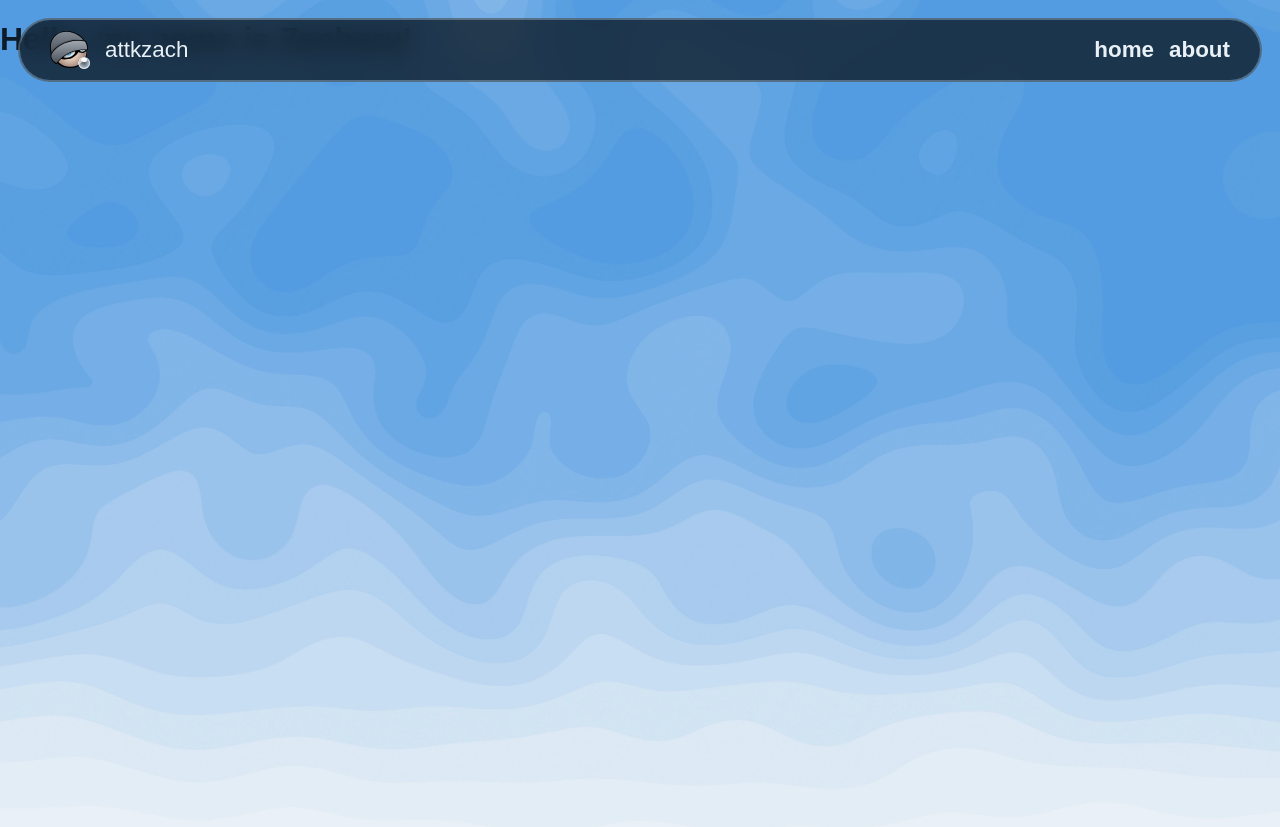
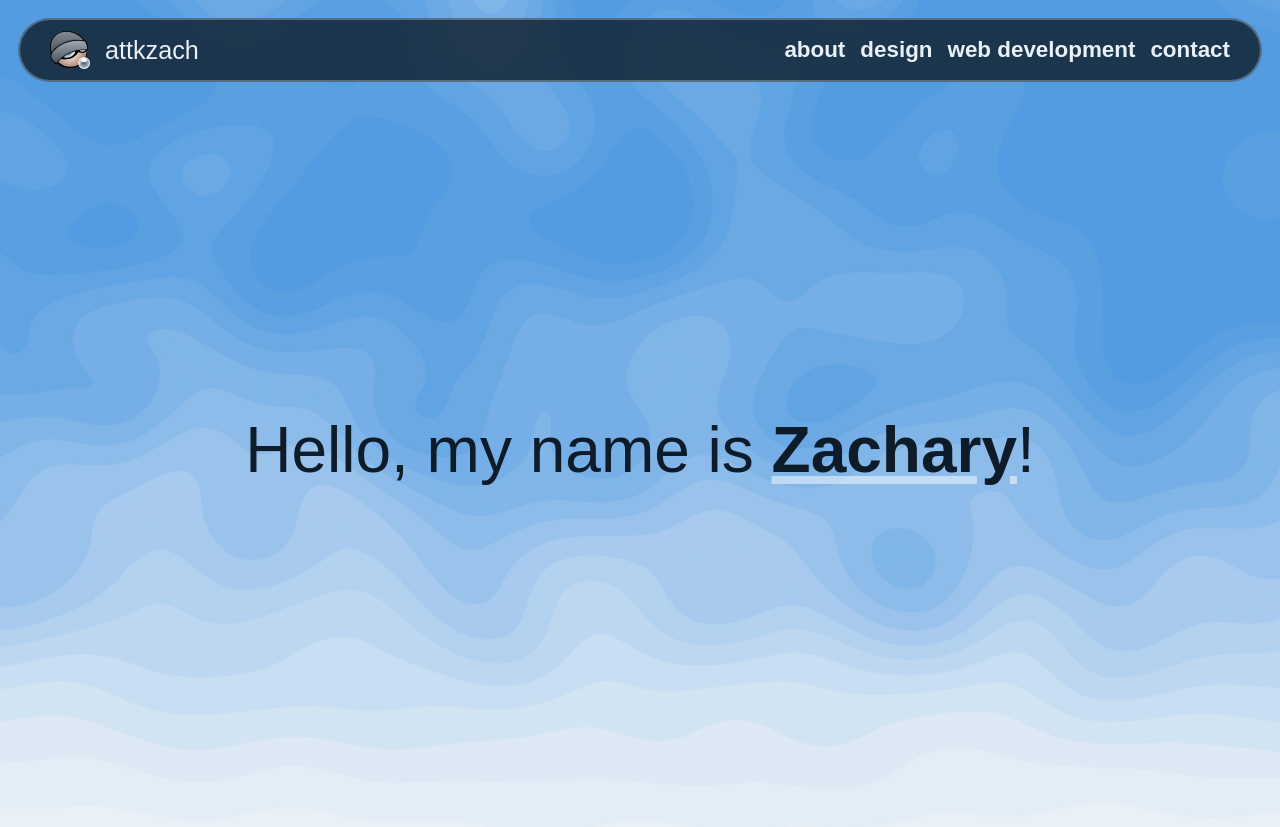
Before and after one commit to zfett/attkzach.gay, a Jekyll site: the page built from _pages/index.md, in a window 1280 px wide and 900 px high. Shown: the top 827 px of the window. Built offline with Jekyll 4.4.1, drawn with Linux system fonts in a browser that asks for light colours; some web fonts are replaced; some of the changed text lies outside the part shown.

Commit message:
design pass 2

```diff
--- a/_includes/header.html
+++ b/_includes/header.html
@@ -1,9 +1,11 @@
 <header id="global_headerContainer">
     <div id="header_contentWrap">
-        <a href="/"><div id="header_brandMark">attkzach</div></a>
+        <a href="#"><div id="header_brandMark">attkzach</div></a>
         <nav id="header_navContainer">
-            <a href="/" class="navItem">home</a>
             <a href="#about" class="navItem">about</a>
+            <a href="#graphic-design" class="navItem">design</a>
+            <a href="#web-dev" class="navItem">web development</a>
+            <a href="#contact" class="navItem">contact</a>
         </nav>
     </div>
 </header>
--- a/_layouts/index.html
+++ b/_layouts/index.html
@@ -1,6 +1,33 @@
 ---
 layout: default
 ---
-<div id="home_heroContainer">
-    <h1>Hello, my name is <span>Zachary</span>!</h1>
-</div>
+<section id="home_heroContainer">
+    <h1 id="hero_title">Hello, my name is <span>Zachary</span>!</h1>
+</section>
+<section>
+    <a name="about"></a>
+    <div class="home_sectionContent">
+        <h2>about me</h2>
+        <p>Hello, my name is Zachary and I am a graphic designer and web developer from the United States. My design style can be considered abstract as I like to experiment with shapes, color, and texture. When it comes to web design, I prefer simplicity and accessibility. Websites should serve a functional purpose and design shouldn't trump that purpose.</p>
+    </div>
+</section>
+<section>
+    <a name="graphic-design"></a>
+    <div class="home_sectionContent">
+        <h2>graphic design</h2>
+        <p>I've been making graphic art for close to a decade. In this time, I've evolved my style to include complex texturing, a large gamut of colors, and an abstract composition. I use Adobe Photoshop exclusively for my art. However, I am skilled at using Illustrator, After Effects, and Blender.</p>
+        <p><a href="https://www.behance.net/fetters" target="_blank">View my Behance</a></p>
+    </div>
+</section>
+<section>
+    <a name="web-dev"></a>
+    <div class="home_sectionContent">
+        <h2>web development</h2>
+    </div>
+</section>
+<section>
+    <a name="contact"></a>
+    <div class="home_sectionContent">
+        <h2>contact me</h2>
+    </div>
+</section>
--- a/assets/main.css
+++ b/assets/main.css
@@ -4,11 +4,12 @@
 /*variables*/
 :root {
     /*colors*/
-    --c_brandBlue: rgb(82, 156, 224);
+    --c_brandBlue: rgb(45, 155, 255);
     --c_pageBackground: rgb(233, 240, 246);
     --c_pageTextNormal: rgb(14, 28, 41);
+    --c_pageTextLight: rgb(94, 108, 121);
     --c_pageTextLink: var(--c_brandBlue);
-    --c_pageTextLinkHover: rgb(42, 116, 184);
+    --c_pageTextLinkHover: rgb(5, 115, 215);
     --c_headerBackground: rgba(14, 28, 41, .8);
     --c_headerBorder: rgba(84, 98, 111, .8);
 
@@ -23,16 +24,17 @@
 /*global elements*/
 ::selection {
     background: var(--c_brandBlue);
-    color: var(--c_pageBackground);
+    color: var(--c_pageTextNormal);
 }
 
 html {
     background: var(--c_pageBackground);
     color: var(--c_pageTextNormal);
+    scroll-behavior: smooth;
 }
 
 body {
-    font-size: 16px;
+    font-size: 18px;
     font-family: var(--f_regular);
     margin: 0 auto;
 }
@@ -45,7 +47,25 @@
 
 a:hover { color: var(--c_pageTextLinkHover) }
 
-/*header.html*/
+p {
+    margin: 0 0 1em 0;
+    line-height: 1.5em;
+    font-size: 1.4em;
+}
+
+p:last-of-type { margin: 0 }
+
+h2 {
+    position: relative;
+    display: block;
+    margin: 0 0 1rem 0;
+    font-size: 4rem;
+    line-height: 1em;
+    opacity: .5;
+    font-family: var(--f_heading);
+    letter-spacing: -3px;
+}
+
 #global_headerContainer {
     position: fixed;
     display: block;
@@ -58,6 +78,7 @@
     background: var(--c_headerBackground);
     backdrop-filter: blur(10px);
     z-index: 1000;
+    animation: global_headerContainer 1s 1s 1 ease-in-out backwards;
 }
 
 #header_contentWrap {
@@ -106,13 +127,126 @@
 #header_brandMark:hover,
 #header_navContainer .navItem:hover { opacity: .75 }
 
-/*index.html*/
-#home_heroContainer {
+section {
     position: relative;
     display: block;
     width: 100vw;
     height: 100vh;
-    background: url("/assets/image/pageBackground.webp")
-                no-repeat bottom center/cover;
-    overflow: hidden;
+    background-position: center;
+    background-size: cover;
+    background-repeat: no-repeat;
 }
+
+section a[name] {
+    font-size: 0;
+    line-height: 0;
+    margin: 0;
+}
+
+section::after {
+    content: "";
+    position: absolute;
+    display: block;
+    width: 100%;
+    height: 60px;
+    top: 0;
+    left: 0;
+    z-index: 1;
+}
+
+section:nth-of-type(even):not(:nth-of-type(2)) {
+    background: var(--c_pageBackground);
+    padding-top: 80px;
+}
+
+section:nth-of-type(odd):not(#home_heroContainer) {
+    background: var(--c_pageTextNormal);
+    padding-top: 80px;
+    color: var(--c_pageBackground);
+}
+
+section:nth-of-type(even):not(:nth-of-type(2))::after {
+    background: url("/assets/image/sectionSeparatorDark.svg")
+                repeat-x top center/contain;
+}
+
+section:nth-of-type(odd):not(#home_heroContainer)::after {
+    background: url("/assets/image/sectionSeparatorLight.svg")
+                repeat-x top center/contain;
+}
+
+section:nth-of-type(even) { text-align: left }
+section:nth-of-type(odd) { text-align: right }
+
+#home_heroContainer { background: url("/assets/image/pageBackground.webp")
+                      no-repeat bottom center/cover }
+
+#home_heroContainer:after {
+    content: "";
+    position: absolute;
+    display: block;
+    width: 100%;
+    height: 100%;
+    top: 0;
+    left: 0;
+    background: var(--c_pageBackground);
+    animation: home_heroContainer 1s 0s 1 ease-in-out forwards;
+    z-index: 0;
+}
+
+#hero_title {
+    position: absolute;
+    display: inline-block;
+    width: calc(100% - 180px);
+    top: 50%;
+    left: 50%;
+    transform: translate(-50%, -50%);
+    font-size: 4rem;
+    line-height: 1em;
+    margin: 0;
+    font-weight: normal;
+    text-align: center;
+    animation: hero_title 1s 1s 1 ease-in-out backwards;
+    z-index: 1;
+}
+
+#hero_title span {
+    text-decoration: underline;
+    text-decoration-color: rgba(255, 255, 255, .5);
+    text-decoration-thickness: 8px;
+    font-weight: bold;
+}
+
+.home_sectionContent {
+    position: absolute;
+    display: block;
+    top: 50%;
+    left: 50%;
+    transform: translate(-50%, -50%);
+    max-width: calc(var(--bp_wide) - 80px);
+    margin: 0;
+    padding: 40px;
+    width: calc(100% - 80px);
+}
+
+/*keyframes*/
+@keyframes global_headerContainer {
+    from { top: -80px }
+    to { top: 20px }
+}
+
+@keyframes hero_title {
+    from {
+        transform: translate(-50%, calc(-50% + 4rem));
+        opacity: 0;
+    }
+    to {
+        transform: translate(-50%, -50%);
+        opacity: 1;
+    }
+}
+
+@keyframes home_heroContainer {
+    from { opacity: 1 }
+    to { opacity: 0 }
+}
```
Also changed, not shown: assets/image/sectionSeparatorDark.svg (added), assets/image/sectionSeparatorLight.svg (added).
